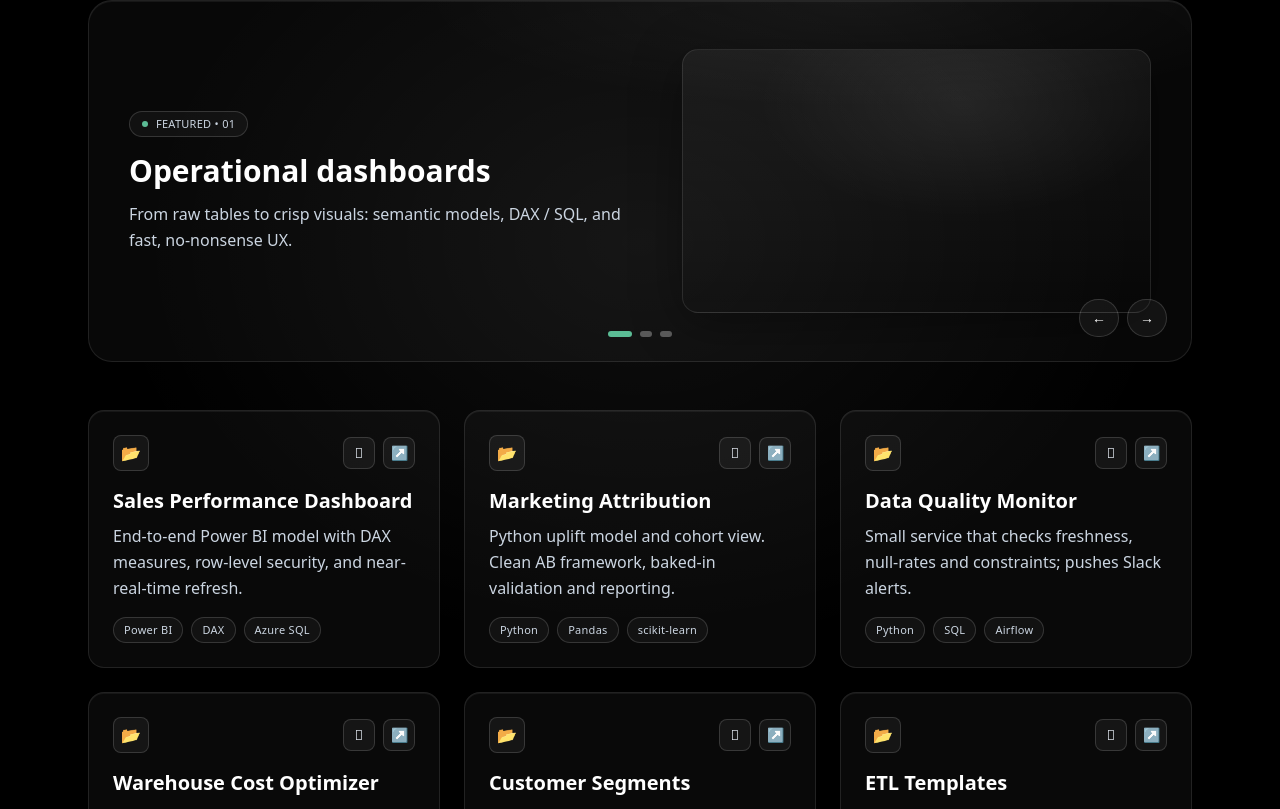
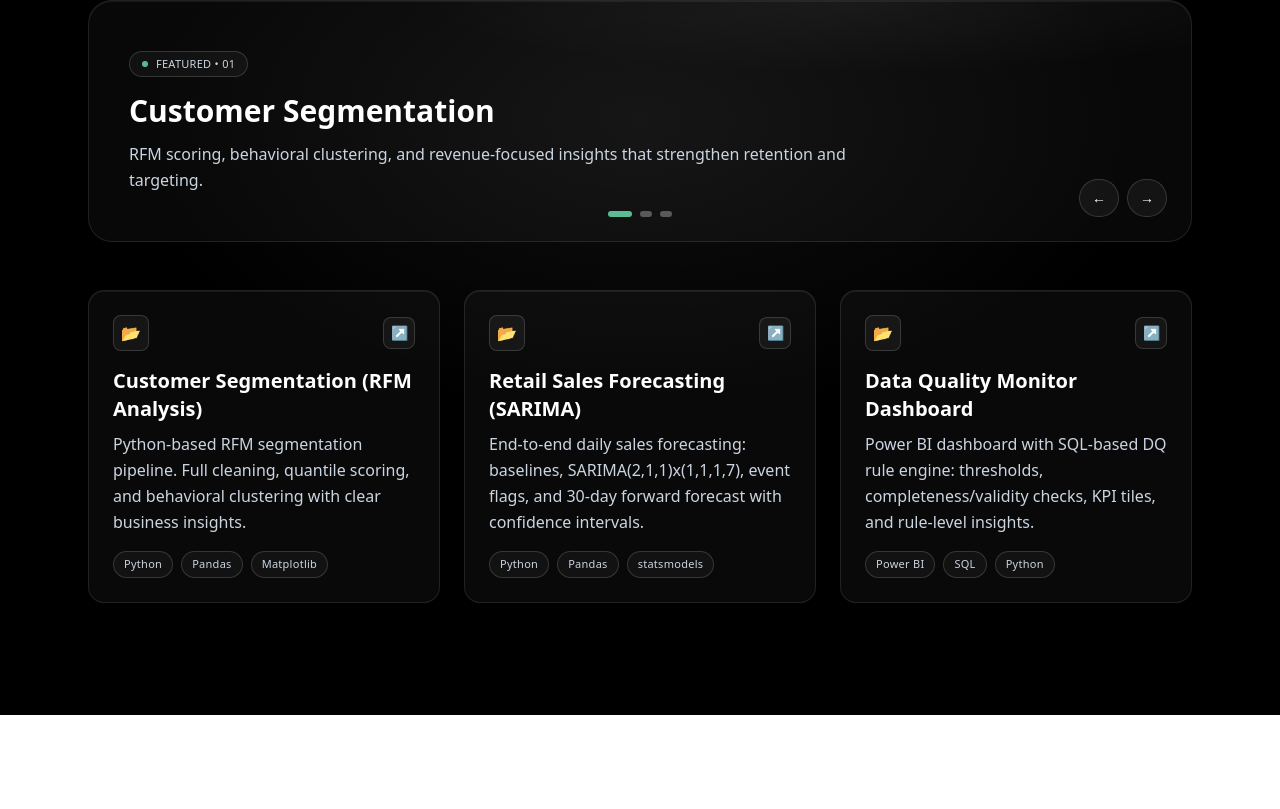
Before and after one commit to arsdmm/my-portfolio, a React (Vite) app: page / in a window 1280 px wide. Shown: the part 2671-3480 px from the top of the page. After the commit the page ends 3386 px from the top, so only its background shows below. Built offline with nearby package versions, Linux system fonts and the light colour scheme.

Commit message:
final changes before posting

```diff
--- a/src/Components/Projects.jsx
+++ b/src/Components/Projects.jsx
@@ -1,53 +1,45 @@
-// src/Components/Projects.jsx
 import { motion, useAnimation } from "framer-motion";
-import { useEffect, useRef, useState } from "react";
+import { useRef, useState } from "react";
 
 export default function Projects() {
   return (
     <section id="projects" className="relative w-full bg-black text-white">
-      {/* общая виньетка */}
       <div className="pointer-events-none absolute inset-0 bg-[radial-gradient(70%_55%_at_50%_35%,rgba(255,255,255,0.06)_0%,rgba(255,255,255,0)_60%)]" />
 
       <div className="mx-auto max-w-6xl px-6 py-20 md:py-28 space-y-12">
-        {/* header */}
         <div className="mb-2 flex items-center gap-4">
           <span className="text-slate-400">/</span>
           <h2 className="text-3xl md:text-4xl font-semibold">Projects</h2>
           <div className="h-px flex-1 bg-gradient-to-r from-white/40 via-white/20 to-transparent" />
         </div>
 
-        {/* mini-hero (листай/переключай) */}
         <MiniHero />
 
-        {/* сетка проектов */}
         <ProjectsGrid />
       </div>
     </section>
   );
 }
 
-/* ------------------------------------------------------------------ */
-/* Mini hero — лёгкий пейджер с drag по X, стрелки и точки-пагинация. */
-/* ------------------------------------------------------------------ */
 function MiniHero() {
   const slides = [
     {
       k: "01",
-      title: "Operational dashboards",
+      title: "Customer Segmentation",
       text:
-        "From raw tables to crisp visuals: semantic models, DAX / SQL, and fast, no-nonsense UX.",
+        "RFM scoring, behavioral clustering, and revenue-focused insights that strengthen retention and targeting.",
     },
     {
       k: "02",
-      title: "Data pipelines",
+      title: "Time-Series Forecasting",
       text:
-        "ETL/ELT with Python + SQL. Incremental loads, validation, and reproducible runs.",
+        "Clean daily pipelines, baseline benchmarking, and SARIMA models delivering reliable forward-looking forecasts.",
     },
     {
       k: "03",
-      title: "Decision support",
+      title: "Data Quality Intelligence",
       text:
-        "AB tests, uplift, forecasting. Clear narratives that lead to actions — not just charts.",
+        "Rule engines, automated thresholds, and Power BI dashboards that expose issues before they hit production.",
     },
   ];
 
@@ -55,8 +47,21 @@ function MiniHero() {
   const controls = useAnimation();
   const dirRef = useRef(1);
 
+  const hero = {
+    hidden: { opacity: 0, y: 18, filter: "blur(6px)" },
+    show: {
+      opacity: 1,
+      y: 0,
+      filter: "blur(0px)",
+      transition: { duration: 0.55, ease: "easeOut", when: "beforeChildren", staggerChildren: 0.06 }
+    }
+  };
+  const piece = {
+    hidden: { opacity: 0, y: 10 },
+    show:   { opacity: 1, y: 0, transition: { duration: 0.4, ease: "easeOut" } }
+  };
+
   const goTo = async (next) => {
-    const last = slides.length - 1;
     const newIdx = (next + slides.length) % slides.length;
     dirRef.current = next > index ? 1 : -1;
 
@@ -77,11 +82,17 @@ function MiniHero() {
   };
 
   return (
-    <div className="
-      relative overflow-hidden rounded-3xl border border-white/10
-      bg-white/[0.03] shadow-[inset_0_1px_0_rgba(255,255,255,0.06)]
-      px-6 md:px-10 py-10 md:py-12
-    ">
+    <motion.div
+      variants={hero}
+      initial="hidden"
+      whileInView="show"
+      viewport={{ once: true, amount: 0.3 }}
+      className="
+        relative overflow-hidden rounded-3xl border border-white/10
+        bg-white/[0.03] shadow-[inset_0_1px_0_rgba(255,255,255,0.06)]
+        px-6 md:px-10 py-10 md:py-12
+      "
+    >
       <div className="pointer-events-none absolute inset-0 bg-[radial-gradient(80%_60%_at_70%_0%,rgba(255,255,255,0.05)_0%,rgba(255,255,255,0)_50%)]" />
 
       <motion.div
@@ -95,9 +106,9 @@ function MiniHero() {
       >
         <motion.div
           animate={controls}
-          className="grid md:grid-cols-[1fr_.9fr] gap-8 items-center"
+          className="grid gap-8 items-center"
         >
-          <div>
+          <motion.div variants={piece}>
             <div className="inline-flex items-center gap-2 rounded-full border border-white/15 bg-white/[0.04] px-3 py-1 text-[11px] tracking-wide text-slate-300">
               <span className="h-1.5 w-1.5 rounded-full bg-emerald-300/80" />
               FEATURED • {slides[index].k}
@@ -105,18 +116,10 @@ function MiniHero() {
             <h3 className="mt-4 text-2xl md:text-3xl font-semibold">
               {slides[index].title}
             </h3>
-            <p className="mt-3 text-slate-300 leading-relaxed max-w-2xl">
+            <p className="mt-3 text-slate-300 leading-relaxed max-w-3xl">
               {slides[index].text}
             </p>
-          </div>
-
-          <div className="
-            aspect-[16/9] w-full rounded-2xl border border-white/10
-            bg-gradient-to-b from-white/5 to-transparent
-            shadow-[0_10px_50px_rgba(0,0,0,0.35)]
-          ">
-            <div className="h-full w-full rounded-2xl bg-[radial-gradient(80%_80%_at_60%_20%,rgba(255,255,255,0.07)_0%,rgba(255,255,255,0)_55%)]" />
-          </div>
+          </motion.div>
         </motion.div>
       </motion.div>
 
@@ -149,58 +152,33 @@ function MiniHero() {
           />
         ))}
       </div>
-    </div>
+    </motion.div>
   );
 }
+
+
 function ProjectsGrid() {
   const projects = [
     {
-      title: "Sales Performance Dashboard",
+      title: "Customer Segmentation (RFM Analysis)",
       desc:
-        "End-to-end Power BI model with DAX measures, row-level security, and near-real-time refresh.",
-      stack: ["Power BI", "DAX", "Azure SQL"],
-      repo: "#",
-      demo: "#",
+        "Python-based RFM segmentation pipeline. Full cleaning, quantile scoring, and behavioral clustering with clear business insights.",
+      stack: ["Python", "Pandas", "Matplotlib"],
+      demo: "https://github.com/arsdmm/RFM-clustering-of-retail.git",
     },
     {
-      title: "Marketing Attribution",
+      title: "Retail Sales Forecasting (SARIMA)",
       desc:
-        "Python uplift model and cohort view. Clean AB framework, baked-in validation and reporting.",
-      stack: ["Python", "Pandas", "scikit-learn"],
-      repo: "#",
-      demo: "#",
+        "End-to-end daily sales forecasting: baselines, SARIMA(2,1,1)x(1,1,1,7), event flags, and 30-day forward forecast with confidence intervals.",
+      stack: ["Python", "Pandas", "statsmodels"],
+      demo: "https://github.com/arsdmm/Time-Series-Analysis.git",
     },
     {
-      title: "Data Quality Monitor",
+      title: "Data Quality Monitor Dashboard",
       desc:
-        "Small service that checks freshness, null-rates and constraints; pushes Slack alerts.",
-      stack: ["Python", "SQL", "Airflow"],
-      repo: "#",
-      demo: "#",
-    },
-    {
-      title: "Warehouse Cost Optimizer",
-      desc:
-        "Partitioning + compression experiments; simple heuristics to cut storage and scan time.",
-      stack: ["SQL", "Azure", "Synapse"],
-      repo: "#",
-      demo: "#",
-    },
-    {
-      title: "Customer Segments",
-      desc:
-        "Lightweight clustering with clear business labels; exports to activation channels.",
-      stack: ["Python", "sklearn", "Power BI"],
-      repo: "#",
-      demo: "#",
-    },
-    {
-      title: "ETL Templates",
-      desc:
-        "Opinionated cookie-cutter with config-driven pipelines, tests, and logging.",
-      stack: ["Python", "dbt-like", "SQL"],
-      repo: "#",
-      demo: "#",
+        "Power BI dashboard with SQL-based DQ rule engine: thresholds, completeness/validity checks, KPI tiles, and rule-level insights.",
+      stack: ["Power BI", "SQL", "Python"],
+      demo: "https://github.com/arsdmm/Data-Quality-Business-Insights.git",
     },
   ];
 
@@ -215,7 +193,7 @@ function ProjectsGrid() {
 
   const card = {
     hidden: { opacity: 0, y: 14, scale: 0.98 },
-    show:   { opacity: 1, y: 0, scale: 1, transition: { duration: 0.4, ease: "easeOut" } },
+    show: { opacity: 1, y: 0, scale: 1, transition: { duration: 0.4, ease: "easeOut" } },
   };
 
   return (
@@ -244,7 +222,6 @@ function ProjectsGrid() {
                 📂
               </div>
               <div className="flex items-center gap-2">
-                <IconLink href={p.repo} label="GitHub"></IconLink>
                 <IconLink href={p.demo} label="Open">↗</IconLink>
               </div>
             </div>
```
